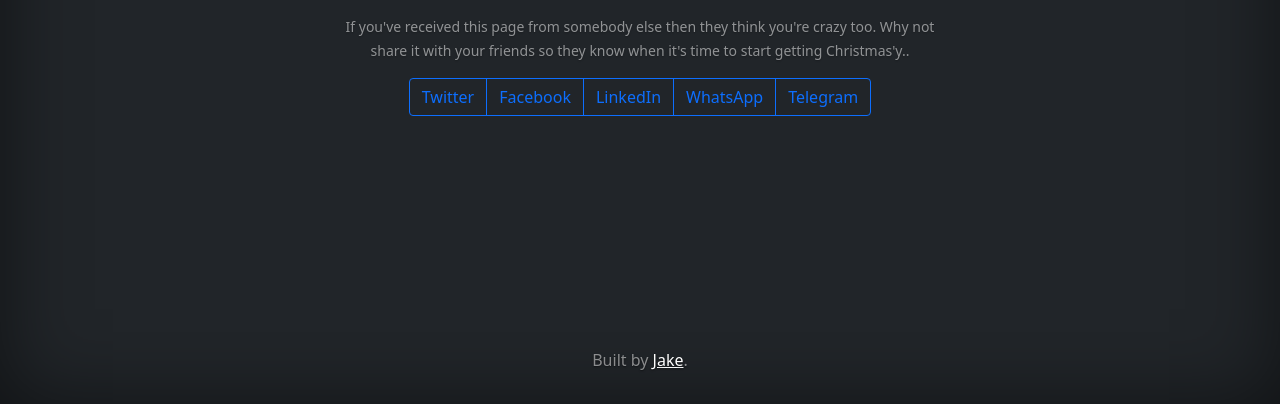
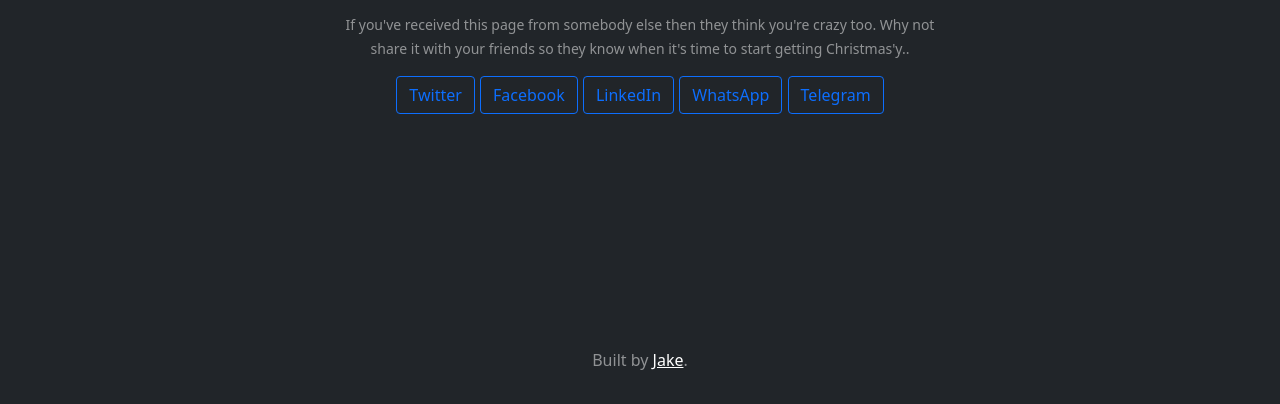
Before and after one commit to jakerb/xmas-decorations, a plain HTML site: page index.html in a window 1280 px wide. Shown: the part 396-800 px from the top of the page. Drawn offline with nearby package versions, Linux system fonts and the light colour scheme.

Commit message:
Styling fixes

```diff
--- a/index.html
+++ b/index.html
@@ -5,7 +5,6 @@
     <meta name="viewport" content="width=device-width, initial-scale=1">
     <meta name="description" content="Check and see if it's time to put up the Xmas decorations.">
     <meta name="author" content="Jake Bown">
-    <meta name="generator" content="Hugo 0.88.1">
     <title>Should I get out the decorations?</title>
 
     <link rel="canonical" href="https://shouldigetoutthedecorations.co.uk/">
@@ -47,13 +46,13 @@
     </div>
     <p style="opacity:0.5"><small>If you've received this page from somebody else then they think you're crazy too. Why not share it with your friends so they know when it's time to start getting Christmas'y..</small></p>
     <p class="lead">
-     <div class="btn-group" role="group" aria-label="Share Links">
-      <button type="button" data-sharer="twitter" data-title="Check if it's time to put the Christmas decorations up." data-url="https://shouldigetoutthedecorations.co.uk/" class="button btn btn-outline-primary">Twitter</button>
-      <button type="button" data-sharer="facebook" data-url="https://shouldigetoutthedecorations.co.uk/" class="btn btn-outline-primary">Facebook</button>
-      <button type="button" data-sharer="linkedin" data-url="https://shouldigetoutthedecorations.co.uk/" class="btn btn-outline-primary">LinkedIn</button>
-      <button type="button" data-sharer="whatsapp" data-title="Check if it's time to put the Christmas decorations up." data-url="https://shouldigetoutthedecorations.co.uk/" class="btn btn-outline-primary">WhatsApp</button>
-      <button type="button" data-sharer="telegram "data-title="Check if it's time to put the Christmas decorations up." data-url="https://shouldigetoutthedecorations.co.uk/" class="btn btn-outline-primary">Telegram</button>
-    </div>
+     <!-- <div class="btn-group" role="group" aria-label="Share Links"> -->
+      <button type="button" data-sharer="twitter" data-title="Check if it's time to put the Christmas decorations up." data-url="https://shouldigetoutthedecorations.co.uk/" class="mb-1 button btn btn-outline-primary">Twitter</button>
+      <button type="button" data-sharer="facebook" data-url="https://shouldigetoutthedecorations.co.uk/" class="mb-1 btn btn-outline-primary">Facebook</button>
+      <button type="button" data-sharer="linkedin" data-url="https://shouldigetoutthedecorations.co.uk/" class="mb-1 btn btn-outline-primary">LinkedIn</button>
+      <button type="button" data-sharer="whatsapp" data-title="Check if it's time to put the Christmas decorations up." data-url="https://shouldigetoutthedecorations.co.uk/" class="mb-1 btn btn-outline-primary">WhatsApp</button>
+      <button type="button" data-sharer="telegram "data-title="Check if it's time to put the Christmas decorations up." data-url="https://shouldigetoutthedecorations.co.uk/" class="mb-1 btn btn-outline-primary">Telegram</button>
+    <!-- </div> -->
     </p>
   </main>
 
--- a/lib/bs/cover.css
+++ b/lib/bs/cover.css
@@ -16,10 +16,6 @@
  * Base structure
  */
 
-body {
-  text-shadow: 0 .05rem .1rem rgba(0, 0, 0, .5);
-  box-shadow: inset 0 0 5rem rgba(0, 0, 0, .5);
-}
 
 .cover-container {
   max-width: 42em;
```
